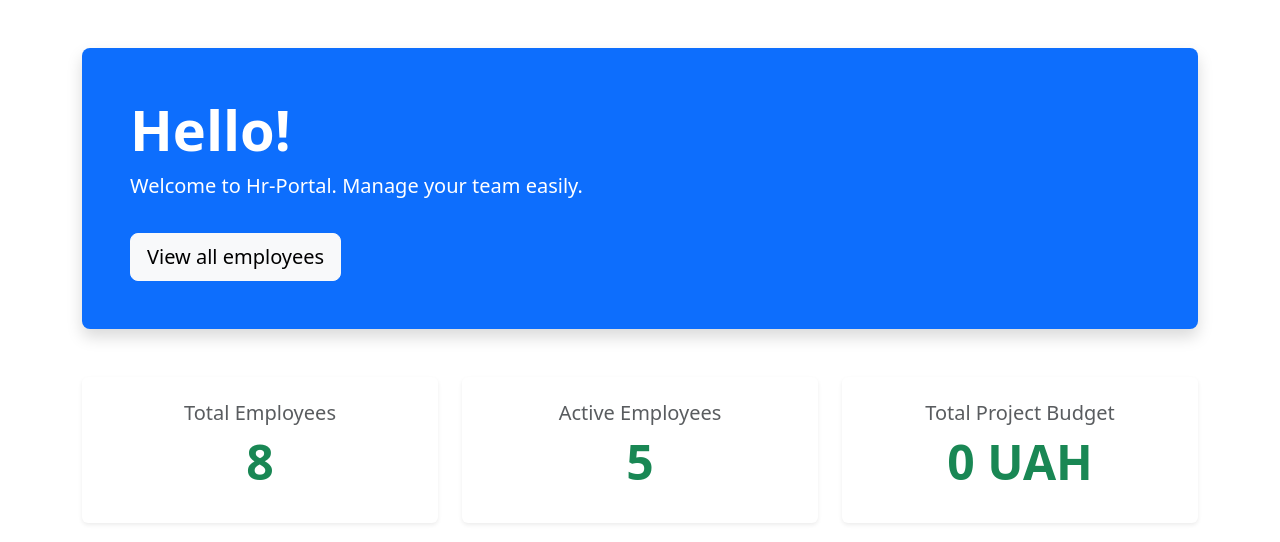
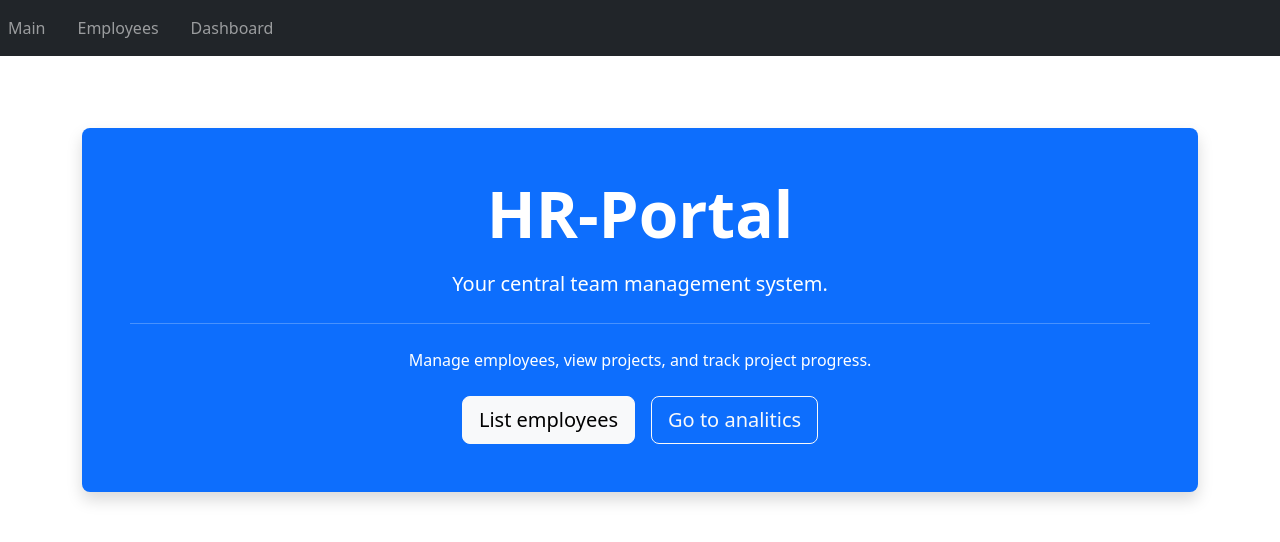
Before and after one commit to Did-Vlad/reactKursova, a React (Vite) app: page / in a window 1280 px wide. Shown: the top 542 px of the page. Built offline with nearby package versions, Linux system fonts and the light colour scheme.

Commit message:
add btn + navigation

```diff
--- a/src/App.jsx
+++ b/src/App.jsx
@@ -1,9 +1,10 @@
-import React, {useState} from "react";
-import './App.css';
-import { BrowserRouter as Router, Routes, Route } from 'react-router-dom';
-import Main from './Components/Main';
-import Employee from './Components/Employee';
-import EmployeeDetails from './Components/EmployeeDetails';
+import React, { useState } from "react";
+import { BrowserRouter as Router, Routes, Route } from "react-router-dom";
+import Header from "./Components/Header";
+import Main from "./Components/Main";
+import Employee from "./Components/Employee";
+import EmployeeDetails from "./Components/EmployeeDetails";
+import Dashboard from "./Components/Dashboard";
 
 const initialEmployee = [
   { id: 15, first_name: "Сергій", last_name: "Петренко", midl_name: "Петрович", status: "Звільнений", email: "serg.pt@example.com", phone: "+380501234567" },
@@ -28,18 +29,21 @@ const initialProjects = [
   { id: 12, name: "Testing & QA", budget: 50000 }
 ];
 
-function App(){
-
+function App() {
   const [employees, setEmployees] = useState(initialEmployee);
   const [projects, setProjects] = useState(initialProjects);
-return(
+
+  return (
     <Router>
+      <Header />
       <Routes>
-    <Route path="/" element={<Main employees={employees} />} />
+        <Route path="/" element={<Main />} />
         <Route path="/employees" element={<Employee employees={employees} />} />
         <Route path="/employee/:id" element={<EmployeeDetails employees={employees} />} />
+        <Route path="/dashboard" element={<Dashboard employees={employees} projects={projects} />} />
         </Routes>
     </Router>
   );
 }
+
 export default App;
--- a/src/Components/Dashboard.jsx
+++ b/src/Components/Dashboard.jsx
@@ -1,4 +1,48 @@
-import React from "react";
-import Dashboard from "./Main";
+import React, { useMemo } from "react";
+import { Link } from "react-router-dom";
+
+function Dashboard({ employees, projects}) {
+  const stats = useMemo(() => {
+    const totalEmployees = employees.length;
+    const activeEmployees = employees.filter((e) => e.status === "ACctive").length;
+    const totalBudget = projects.reduce((acc, proj) => acc + (Number(proj.budget) || 0), 0);
+
+    return { totalEmployees, activeEmployees, totalBudget };
+  }, [employees, projects]);
+
+
+  return (
+    <main className="container py-5">
+      <div className="p-5 mb-5 bg-primary text-white rounded-3 shadow">
+        <h1 className="display-4 fw-bold">Hello!</h1>
+        <p className="lead">Welcome to Hr-Portal. Manage your team easily.</p>
+        <Link to="/employees" className="btn btn-light btn-lg mt-3">View all employees</Link>
+      </div>
+
+      <div className="row g-4 mb-5">
+        <div className="col-md-4">
+          <div className="card shadow-sm border-0 p-4 text-center">
+            <h5 className="text-muted">Total Employees</h5>
+            <h2 className="display-5 fw-bold text-success">{stats.totalEmployees}</h2>
+          </div>
+        </div>
+
+        <div className="col-md-4">
+          <div className="card shadow-sm border-0 p-4 text-center">
+            <h5 className="text-muted">Active Employees</h5>
+            <h2 className="display-5 fw-bold text-success">{stats.activeEmployees}</h2>
+          </div>
+        </div>
+
+        <div className="col-md-4">
+          <div className="card shadow-sm border-0 p-4 text-center">
+            <h5 className="text-muted">Total Project Budget</h5>
+            <h2 className="display-5 fw-bold text-success">{stats.totalBudget.toLocaleString()} UAH</h2>
+          </div>
+        </div>
+      </div>
+    </main>
+  );
+}
 
 export default Dashboard;
--- a/src/Components/Employee.jsx
+++ b/src/Components/Employee.jsx
@@ -41,11 +41,7 @@ function Main({ employees }) {
   <div className="row align-items-center mb-4">
     <div className="col-md-4">
       <label className="mb-2">Фільтр за статусом:</label>
-          <select
-            className="form-select"
-            value={filterStatus}
-            onChange={(e) => setFilterStatus(e.target.value)}
-          >
+        <select className="form-select" value={filterStatus} onChange={(e) => setFilterStatus(e.target.value)}>
           <option value="All">All employees</option>
           <option value="Активний">Active</option>
           <option value="Звільнений">Fired</option>
--- a/src/Components/EmployeeDetails.jsx
+++ b/src/Components/EmployeeDetails.jsx
@@ -34,6 +34,9 @@ return(
 <div className="mt-3">
     <span className={`badge ${employee.status === 'Активний' ? 'bg-success' : 'bg-danger'}`}>{employee.status}</span>
         </div>
+        <div className="mt-4">
+          <Link to="/employees" className="btn btn-secondary">Back to list</Link>
+        </div>
       </div>
     </div>
   </div>
--- a/src/Components/Header.jsx
+++ b/src/Components/Header.jsx
@@ -1,15 +1,16 @@
 import React from "react";
+import { Link } from 'react-router-dom';
 import 'bootstrap/dist/css/bootstrap.min.css';
 
-function Header ({count, total}){
+function Header (){
     return(
         <header className="header">
             <nav className="navbar navbar-expand-lg navbar-dark bg-dark mb-4">
-<div className="container d-flex justify-content-between align-items-center">
-      <ul className="navbar-nav d-flex flex-row gap-3 mb-0" style={{ listStyle: 'none' }}>
-     <li className="nav-item"><a className="nav-link" href="/">Головна</a></li>
-        <li className="nav-item"><a className="nav-link" href="#">Каталог</a></li>
-         <li className="nav-item"><a className="nav-link" href="#">Про нас</a></li>
+                <div className="conteiner d-flex justify-contet-between align-items-center">
+                    <ul className="navbar-nav d-flex flex-row gap-3 mb-0" style={{listStyle:'none'}}>
+                        <li className="nav-item"><Link className="nav-link" to="/">Main</Link></li>
+                        <li className="nav-item"><Link className="nav-link" to="/employees">Employees</Link></li>
+                        <li className="nav-item"><Link className="nav-link" to="/dashboard">Dashboard</Link></li>
                     </ul>
                 </div>
             </nav>
--- a/src/Components/Main.jsx
+++ b/src/Components/Main.jsx
@@ -1,43 +1,17 @@
-import React, { useMemo } from "react";
+import React from "react";
 import { Link } from "react-router-dom";
 
-function Main({ employees, projects = [] }) {
-  const stats = useMemo(() => {
-    const totalEmployees = employees.length;
-    const activeEmployees = employees.filter((e) => e.status === "Активний").length;
-    const totalBudget = projects.reduce((acc, proj) => acc + (proj.budget || 0), 0);
-
-    return { totalEmployees, activeEmployees, totalBudget };
-  }, [employees, projects]);
-
+function Main() {
   return (
-    <main className="container py-5">
+    <main className="container py-5 text-center">
       <div className="p-5 mb-5 bg-primary text-white rounded-3 shadow">
-        <h1 className="display-4 fw-bold">Hello!</h1>
-        <p className="lead">Welcome to Hr-Portal. Manage your team easily.</p>
-        <Link to="/employees" className="btn btn-light btn-lg mt-3">View all employees</Link>
-      </div>
-
-      <div className="row g-4 mb-5">
-        <div className="col-md-4">
-          <div className="card shadow-sm border-0 p-4 text-center">
-            <h5 className="text-muted">Total Employees</h5>
-            <h2 className="display-5 fw-bold text-success">{stats.totalEmployees}</h2>
-          </div>
-        </div>
-
-        <div className="col-md-4">
-          <div className="card shadow-sm border-0 p-4 text-center">
-            <h5 className="text-muted">Active Employees</h5>
-            <h2 className="display-5 fw-bold text-success">{stats.activeEmployees}</h2>
-          </div>
-        </div>
-
-        <div className="col-md-4">
-          <div className="card shadow-sm border-0 p-4 text-center">
-            <h5 className="text-muted">Total Project Budget</h5>
-            <h2 className="display-5 fw-bold text-success">{stats.totalBudget.toLocaleString()} UAH</h2>
-          </div>
+        <h1 className="display-3 fw-bold">HR-Portal</h1>
+        <p className="lead mt-3">Your central team management system.</p>
+        <hr className="my-4 border-light" />
+        <p>Manage employees, view projects, and track project progress.</p>
+        <div className="d-flex justify-content-center gap-3 mt-4">
+          <Link to="/employees" className="btn btn-light btn-lg">List employees</Link>
+          <Link to="/dashboard" className="btn btn-outline-light btn-lg">Go to analitics</Link>
         </div>
       </div>
     </main>
```
Lines whose indentation alone changed are shown as unchanged.
